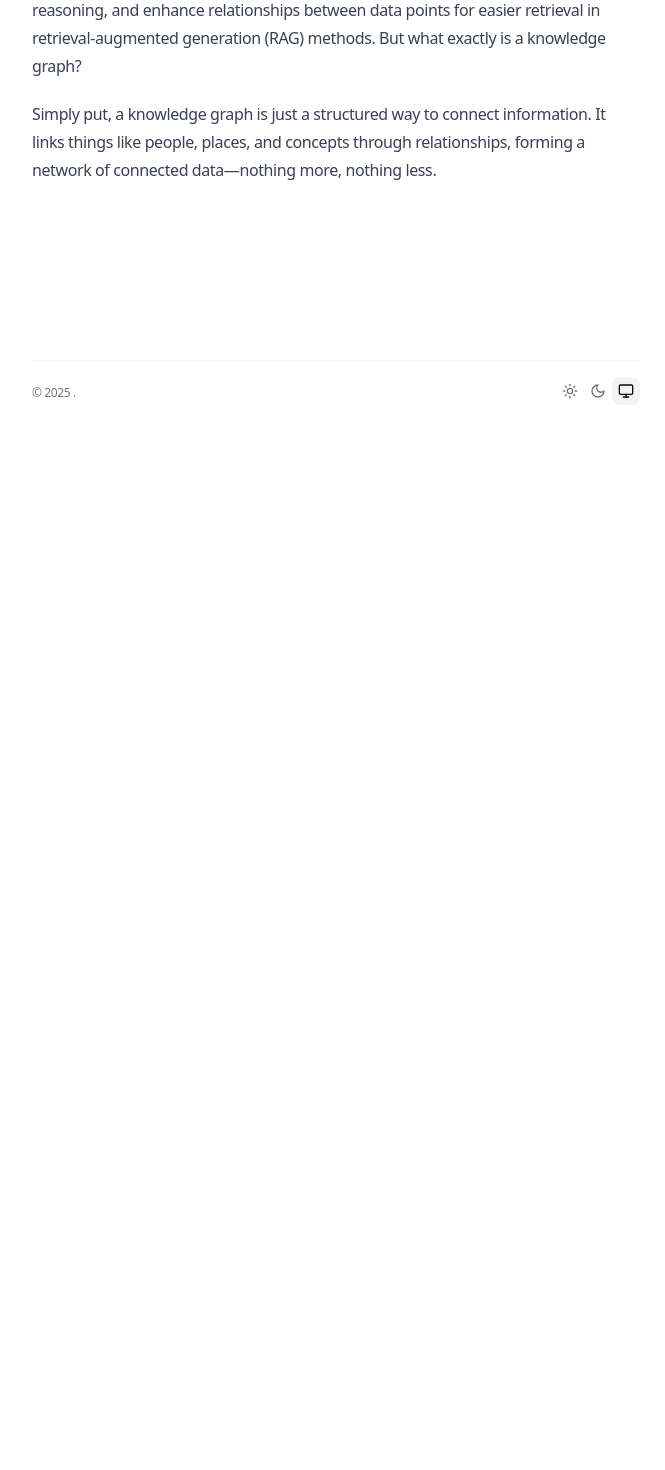
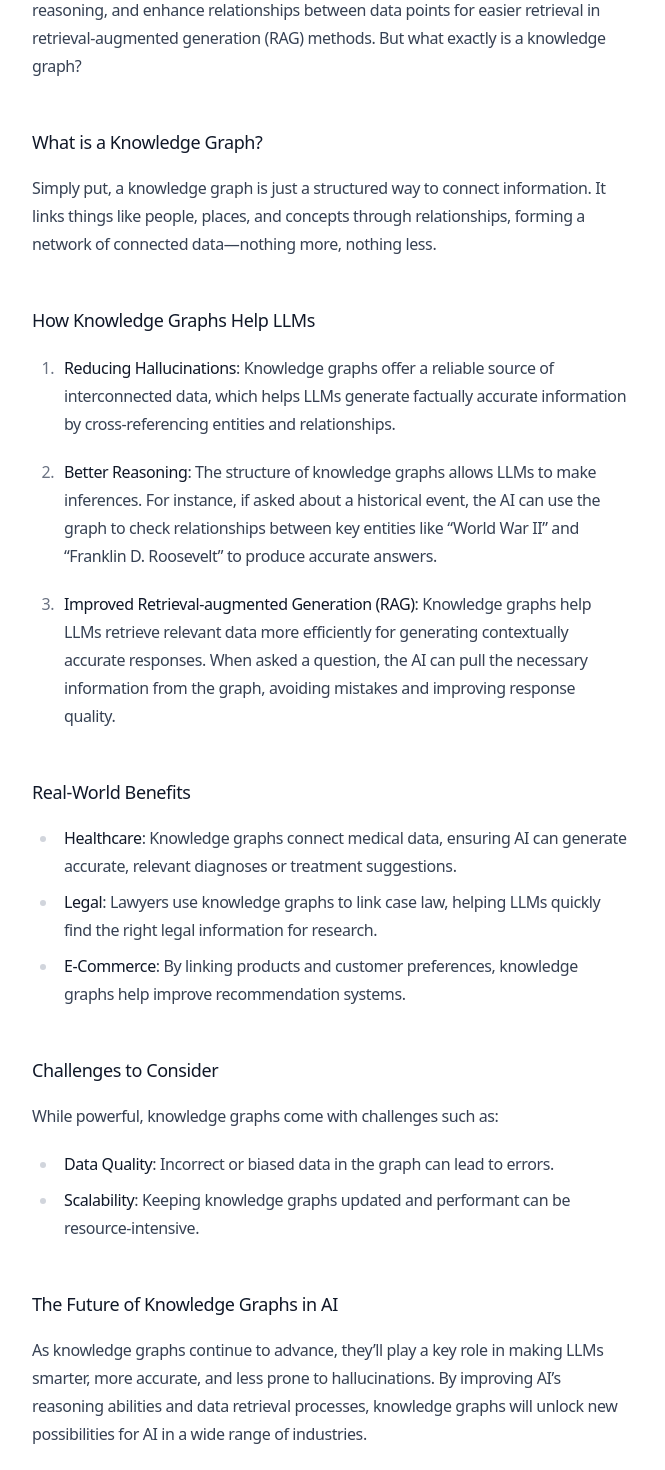
Before and after one commit to gjyoungjr/portfolio, a Next.js app: page /blog/knowledge-graphs in a window 1280 px wide. Shown: the part 380-1850 px from the top of the page, without its empty margins (304-969 px from the left). Before the commit the page ends 801 px from the top, so only its background shows below. Built offline with nearby package versions, Linux system fonts and the light colour scheme.

Commit message:
complete blog

```diff
--- a/app/blog/knowledge-graphs/page.mdx
+++ b/app/blog/knowledge-graphs/page.mdx
@@ -6,4 +6,35 @@
 
 The recent AI race have increase the demand for advanced knowledge graphs, as they help reduce LLM hallucinations, provide better data structures for improved reasoning, and enhance relationships between data points for easier retrieval in retrieval-augmented generation (RAG) methods. But what exactly is a knowledge graph?
 
+## What is a Knowledge Graph?
+
 Simply put, a knowledge graph is just a structured way to connect information. It links things like people, places, and concepts through relationships, forming a network of connected data—nothing more, nothing less.
+
+## How Knowledge Graphs Help LLMs
+
+1. **Reducing Hallucinations**: Knowledge graphs offer a reliable source of interconnected data, which helps LLMs generate factually accurate information by cross-referencing entities and relationships.
+
+1. **Better Reasoning**: The structure of knowledge graphs allows LLMs to make inferences. For instance, if asked about a historical event, the AI can use the graph to check relationships between key entities like “World War II” and “Franklin D. Roosevelt” to produce accurate answers.
+
+1. **Improved Retrieval-augmented Generation (RAG)**: Knowledge graphs help LLMs retrieve relevant data more efficiently for generating contextually accurate responses. When asked a question, the AI can pull the necessary information from the graph, avoiding mistakes and improving response quality.
+
+## Real-World Benefits
+
+- **Healthcare**: Knowledge graphs connect medical data, ensuring AI can generate accurate, relevant diagnoses or treatment suggestions.
+- **Legal**: Lawyers use knowledge graphs to link case law, helping LLMs quickly find the right legal information for research.
+- **E-Commerce**: By linking products and customer preferences, knowledge graphs help improve recommendation systems.
+
+## Challenges to Consider
+
+While powerful, knowledge graphs come with challenges such as:
+
+- **Data Quality**: Incorrect or biased data in the graph can lead to errors.
+- **Scalability**: Keeping knowledge graphs updated and performant can be resource-intensive.
+
+## The Future of Knowledge Graphs in AI
+
+As knowledge graphs continue to advance, they’ll play a key role in making LLMs smarter, more accurate, and less prone to hallucinations. By improving AI’s reasoning abilities and data retrieval processes, knowledge graphs will unlock new possibilities for AI in a wide range of industries.
+
+## Conclusion
+
+In short, knowledge graphs are transforming how AI systems generate accurate and reliable responses. By ensuring LLMs have access to well-structured, connected data, knowledge graphs reduce hallucinations and improve reasoning. As AI evolves, knowledge graphs will continue to be a vital tool in making AI smarter and more trustworthy.
```
